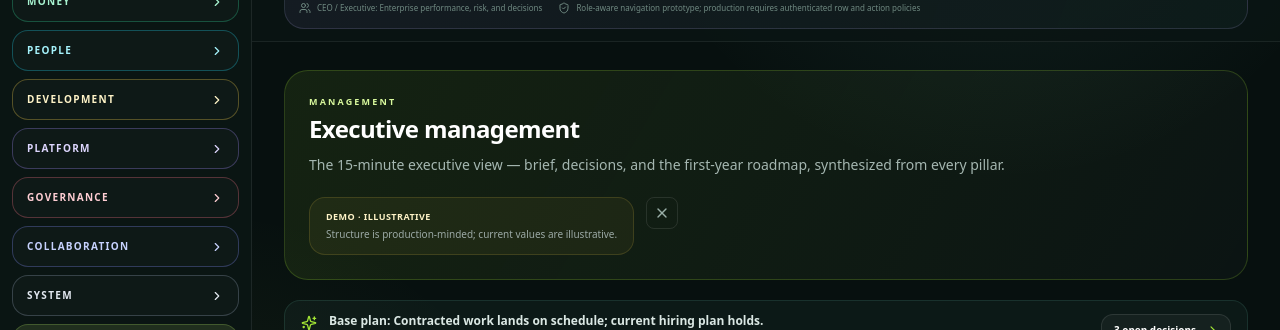
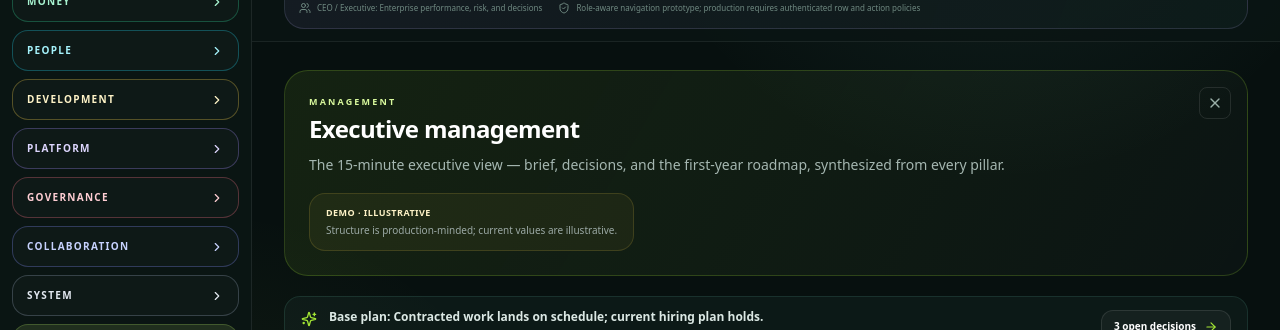
Before and after one commit to PROVENIQ/IMBA, a Next.js app: page / in a window 1280 px wide. Shown: the part 216-546 px from the top of the page. Built offline with nearby package versions, Linux system fonts and the light colour scheme.

Commit message:
Move hero close button to the card's top-right corner
Co-Authored-By: Claude Opus 4.8 <noreply@anthropic.com>

```diff
--- a/src/components/imba/ImbaSectionHero.tsx
+++ b/src/components/imba/ImbaSectionHero.tsx
@@ -61,28 +61,24 @@ export function ImbaSectionHero({ section, onClose }: { section: string; onClose
   const meta = sectionHeroMeta[section];
   if (!meta) return null;
   return (
-    <section className="rounded-[24px] border border-[rgb(var(--sa)/0.2)] bg-[linear-gradient(120deg,rgb(var(--sa)/0.09),rgba(255,255,255,.018))] p-6">
-      <div className="flex flex-wrap items-start justify-between gap-5">
-        <div className="max-w-3xl">
-          <p className="text-[9px] font-black uppercase tracking-[0.24em] text-[rgb(var(--sa-soft))]">{section}</p>
-          <h2 className="mt-1 text-2xl font-semibold tracking-tight text-white">{meta.title}</h2>
-          <p className="mt-2 text-sm leading-6 text-[#a5b7b1]">{meta.description}</p>
-        </div>
-        <div className="flex items-start gap-3">
-          <div className="rounded-2xl border border-amber-300/15 bg-amber-300/[0.05] px-4 py-3">
-            <p className="text-[9px] font-black uppercase tracking-wider text-amber-100">Demo · illustrative</p>
-            <p className="mt-1 text-[10px] text-[#9caaa6]">Structure is production-minded; current values are illustrative.</p>
-          </div>
+    <section className="relative rounded-[24px] border border-[rgb(var(--sa)/0.2)] bg-[linear-gradient(120deg,rgb(var(--sa)/0.09),rgba(255,255,255,.018))] p-6">
       {onClose ? (
         <button
           type="button"
           onClick={onClose}
           aria-label="Dismiss section overview"
-              className="grid h-8 w-8 shrink-0 place-items-center rounded-lg border border-white/[0.1] text-[#9aafa8] transition hover:bg-white/[0.06] hover:text-white"
+          className="absolute right-4 top-4 z-10 grid h-8 w-8 place-items-center rounded-lg border border-white/[0.1] text-[#9aafa8] transition hover:bg-white/[0.06] hover:text-white"
         >
           <X className="h-4 w-4" />
         </button>
       ) : null}
+      <div className="max-w-3xl pr-10">
+        <p className="text-[9px] font-black uppercase tracking-[0.24em] text-[rgb(var(--sa-soft))]">{section}</p>
+        <h2 className="mt-1 text-2xl font-semibold tracking-tight text-white">{meta.title}</h2>
+        <p className="mt-2 text-sm leading-6 text-[#a5b7b1]">{meta.description}</p>
+        <div className="mt-4 inline-block rounded-2xl border border-amber-300/15 bg-amber-300/[0.05] px-4 py-3">
+          <p className="text-[9px] font-black uppercase tracking-wider text-amber-100">Demo · illustrative</p>
+          <p className="mt-1 text-[10px] text-[#9caaa6]">Structure is production-minded; current values are illustrative.</p>
         </div>
       </div>
     </section>
```
Lines whose indentation alone changed are shown as unchanged.
